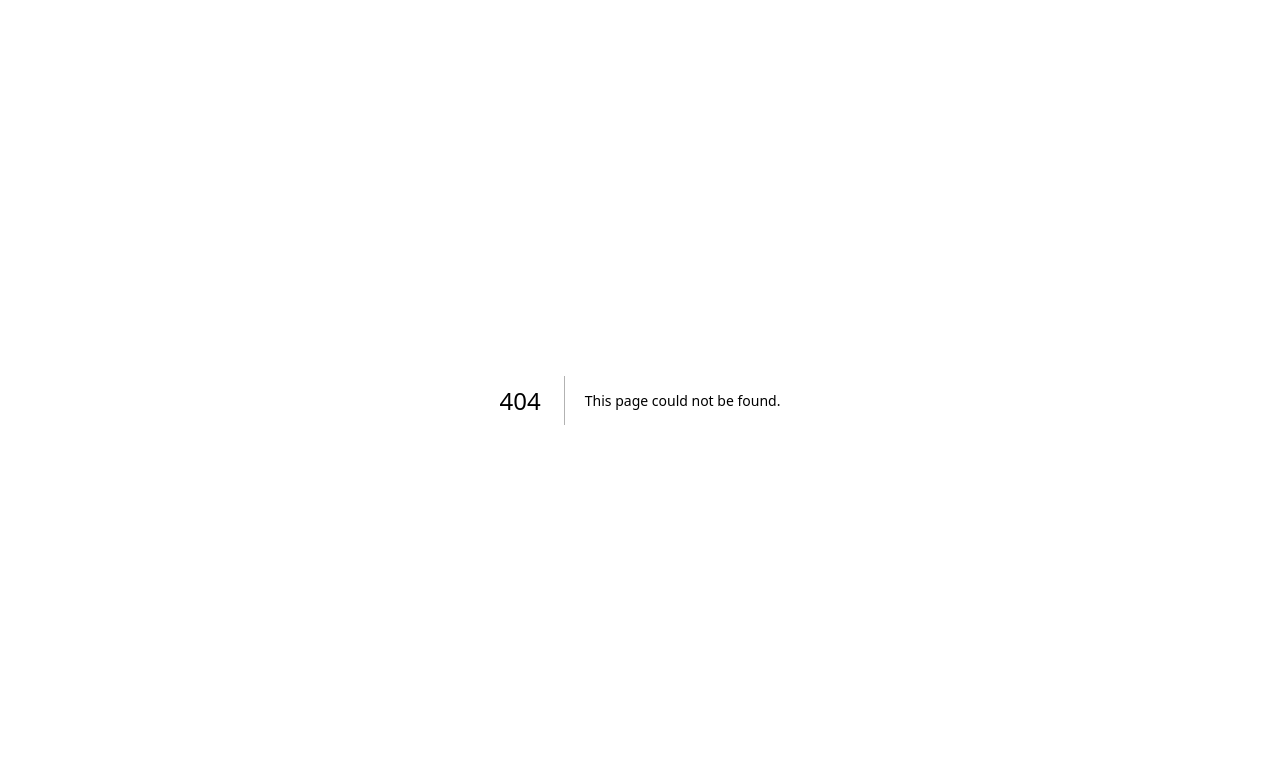
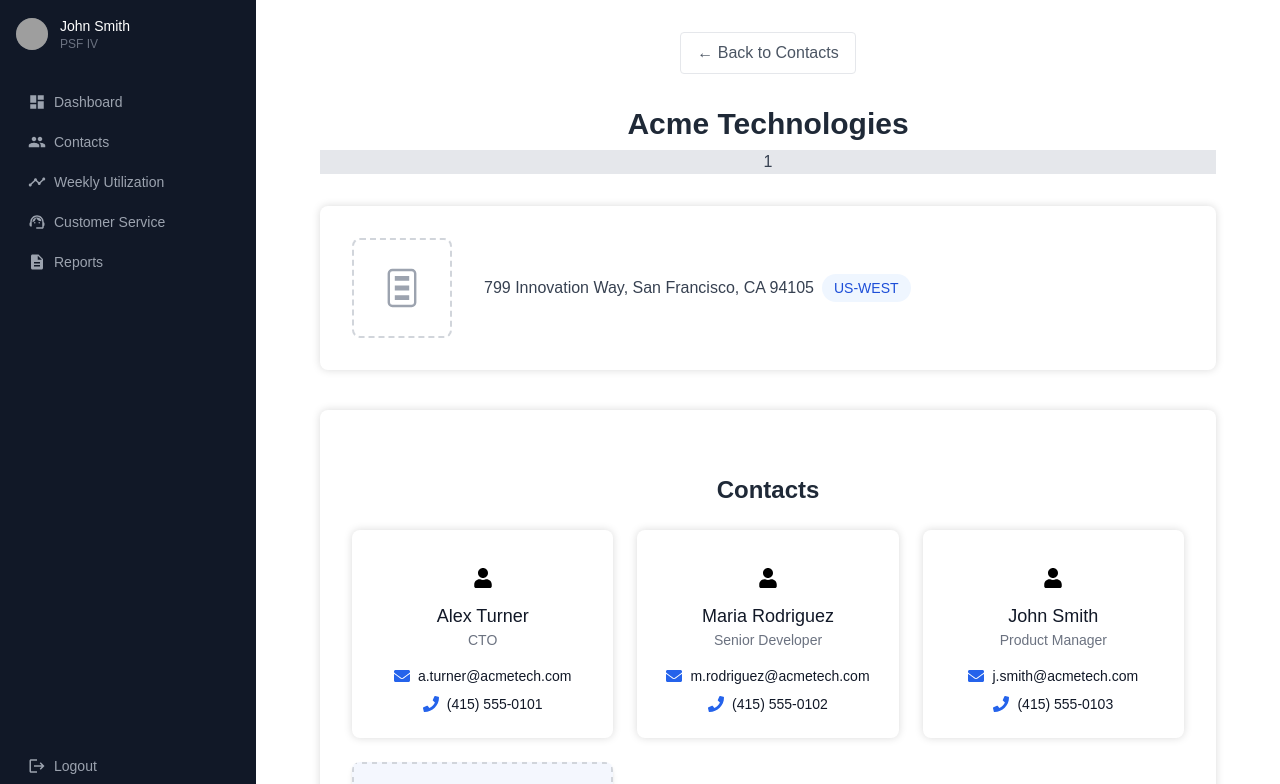
Before and after one commit to SeifEldin15/ARC-employee-management, a Next.js app in the folder frontend/: page /contact/1 in a window 1280 px wide. Before the commit this address had no page. Shown: the top 784 px of the page. Built offline with nearby package versions, Linux system fonts and the light colour scheme; grey boxes are pictures that could not be loaded.

Commit message:
id folder to handle dynamic companies

```diff
--- a/frontend/package.json
+++ b/frontend/package.json
@@ -11,7 +11,8 @@
   "dependencies": {
     "axios": "^1.7.9",
     "cors": "^2.8.5",
-    "next": "15.1.4",
+    "express": "^4.21.2",
+    "next": "^15.1.4",
     "react": "^19.0.0",
     "react-dom": "^19.0.0",
     "react-icons": "^5.4.0",
--- a/frontend/src/app/Contact/page.jsx
+++ b/frontend/src/app/contact/[id]/page.jsx
@@ -1,4 +1,5 @@
 'use client';
+import { useParams } from 'next/navigation';
 import Sidebar from '@/components/Sidebar';
 import LocationSection from '@/components/Contact/LocationSection';
 import Link from 'next/link';
@@ -6,6 +7,9 @@ import ContactSection from '@/components/Contact/ContactSection';
 import Table from '@/components/Contact/Table';
 
 export default function DashboardPage() {
+  const params = useParams();
+  const id = params.id; // This will give you access to the dynamic ID parameter
+
   return (
     <div className="min-h-screen">
       <Sidebar />
@@ -25,7 +29,7 @@ export default function DashboardPage() {
           <div className="text-center mb-8 max-w-4xl mx-auto">
             <div className=" rounded-lg ">
               <h1 className="text-3xl font-semibold text-gray-800">Acme Technologies</h1>
-              <p className="text-gray-700 mt-2 bg-gray-200 ">#738863</p>
+              <p className="text-gray-700 mt-2 bg-gray-200 ">{id}</p>
             </div>
           </div>
 
```
Also changed, not shown: 1 other file (tests, documents, lock files or other folders).
